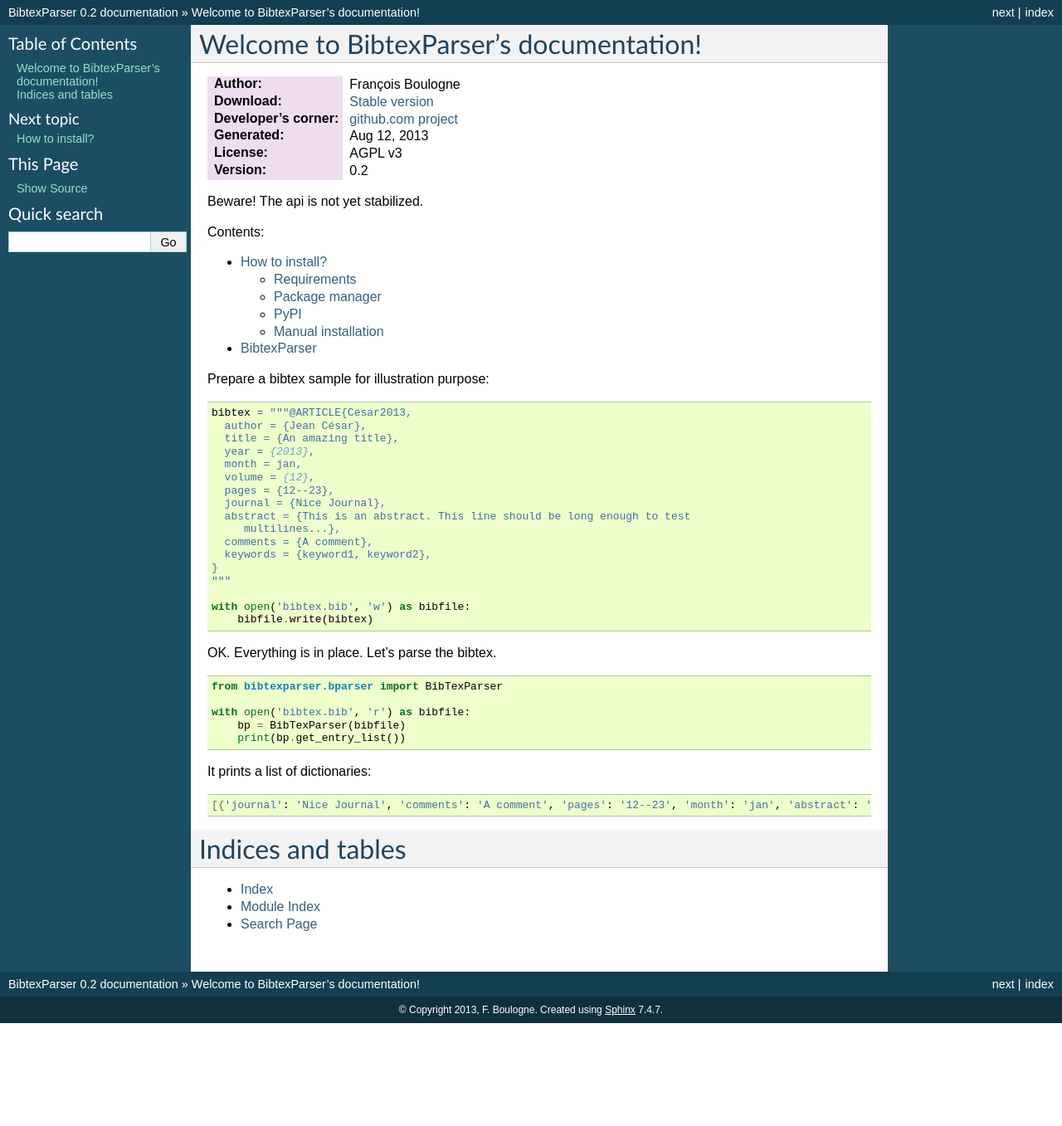
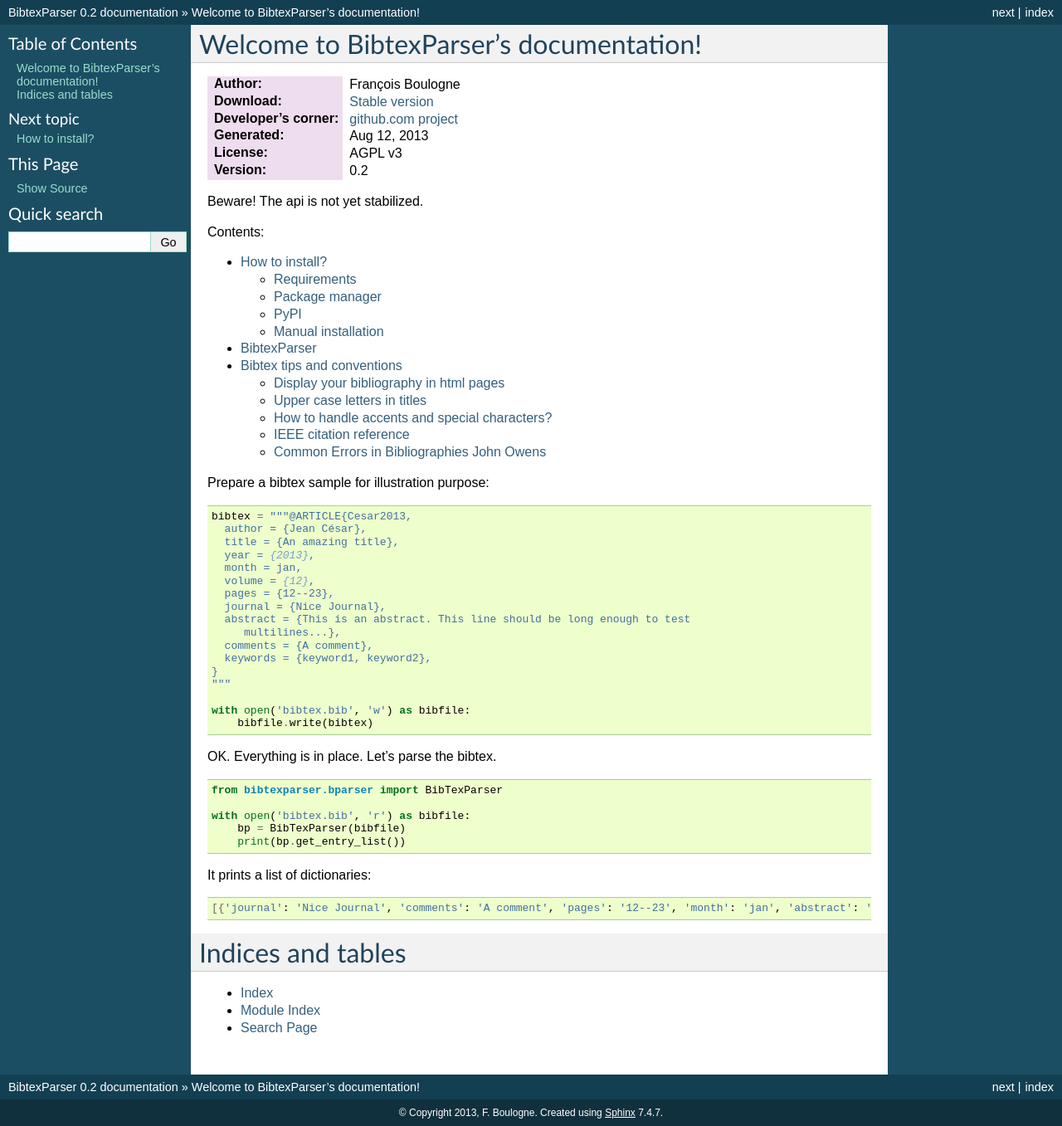
Before and after one commit to sciunto-org/python-bibtexparser, a Sphinx documentation site: the page built from docs/source/index.rst, in a window 1280 px wide. Shown: the whole page at 83% size. Built offline with Sphinx 7.4.7, drawn with Linux system fonts in a browser that asks for light colours; before the commit the page ends 1233 px from its top, so only the background shows below that.

Commit message:
add bibtex_conv

```diff
--- /dev/null
+++ b/docs/source/bibtex_conv.rst
@@ -0,0 +1,29 @@
+Bibtex tips and conventions
+===========================
+
+Display your bibliography in html pages
+---------------------------------------
+
+Have a look to this project: http://www.monperrus.net/martin/bibtexbrowser/
+
+Upper case letters in titles
+----------------------------
+
+Put the letter/word in curly braces like {this}.
+
+
+How to handle accents and special characters?
+---------------------------------------------
+
+TODO
+
+IEEE citation reference
+-----------------------
+
+* https://origin.www.ieee.org/documents/ieeecitationref.pdf
+
+
+Common Errors in Bibliographies John Owens
+------------------------------------------
+
+* http://www.ece.ucdavis.edu/~jowens/biberrors.html
--- a/docs/source/index.rst
+++ b/docs/source/index.rst
@@ -24,6 +24,7 @@
 
     install.rst
     bibtexparser.rst
+    bibtex_conv.rst
 
 Prepare a bibtex sample for illustration purpose:
 
```
